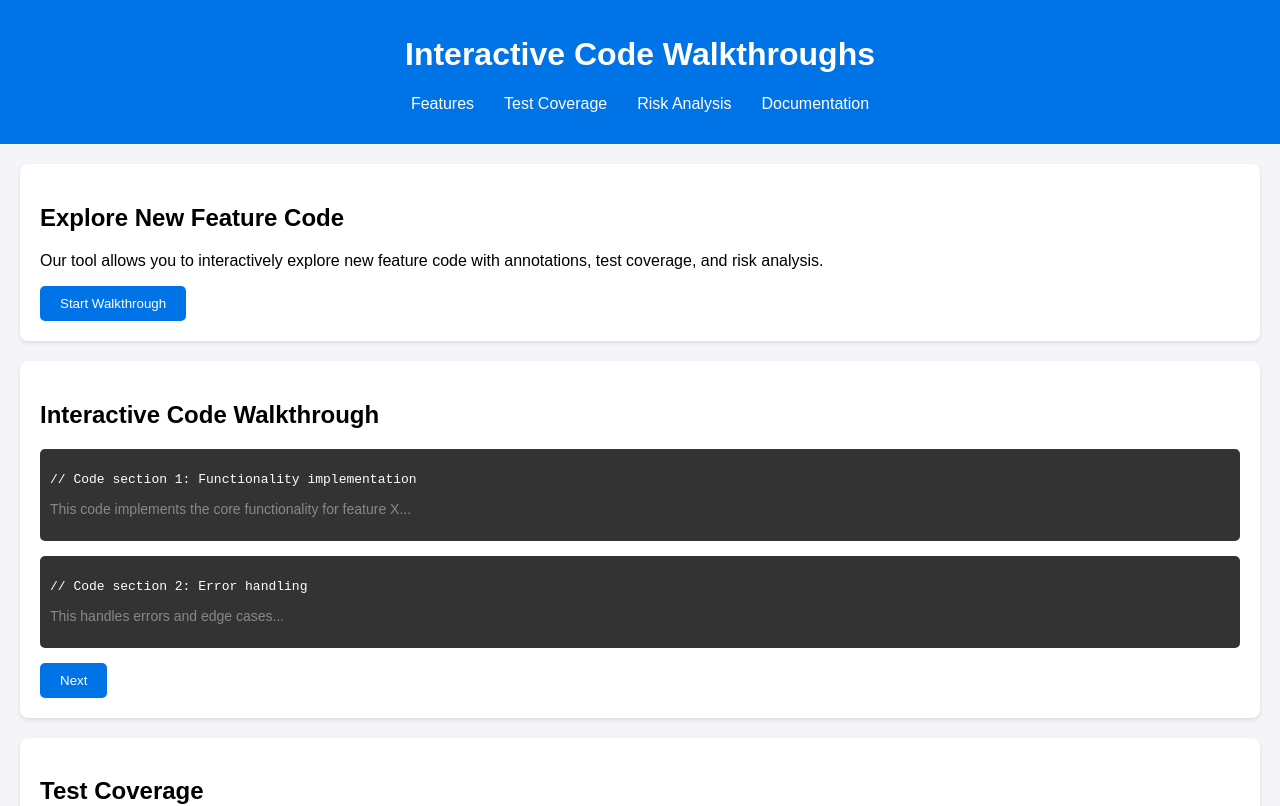
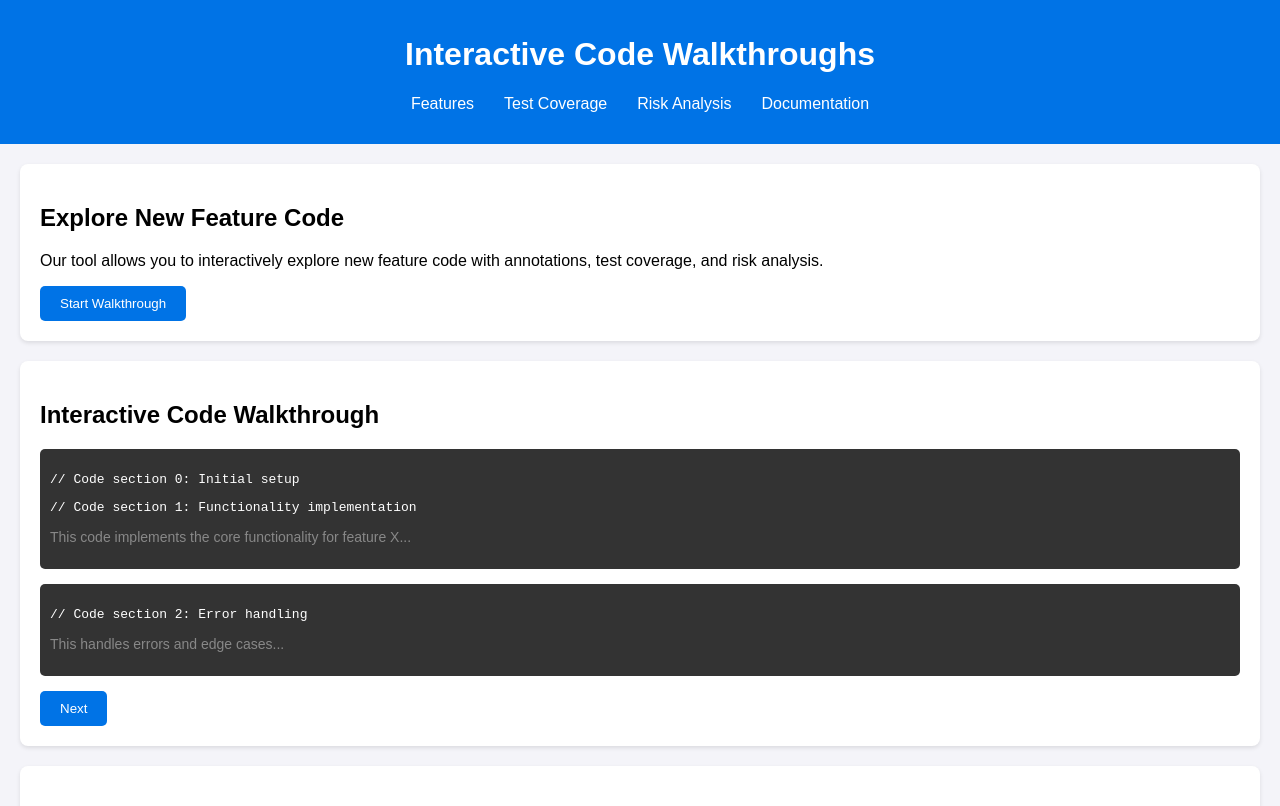
Before and after one commit to fatima-ezzahramsaddar/interactive-code-walkthrough, a React app: page / in a window 1280 px wide. Shown: the top 806 px of the page. Built offline with nearby package versions, Linux system fonts and the light colour scheme.

Commit message:
Initial commit

```diff
--- a/src/Home.js
+++ b/src/Home.js
@@ -25,6 +25,7 @@ const Home = () => {
         <h2>Interactive Code Walkthrough</h2>
         <div id="code-blocks">
           <div className="code-block">
+            <pre><code className="language-javascript">// Code section 0: Initial setup</code></pre>
             <pre><code className="language-javascript">// Code section 1: Functionality implementation</code></pre>
             <p className="annotation">This code implements the core functionality for feature X...</p>
           </div>
```
Also changed, not shown: 1 other file (tests, documents, lock files or other folders).
